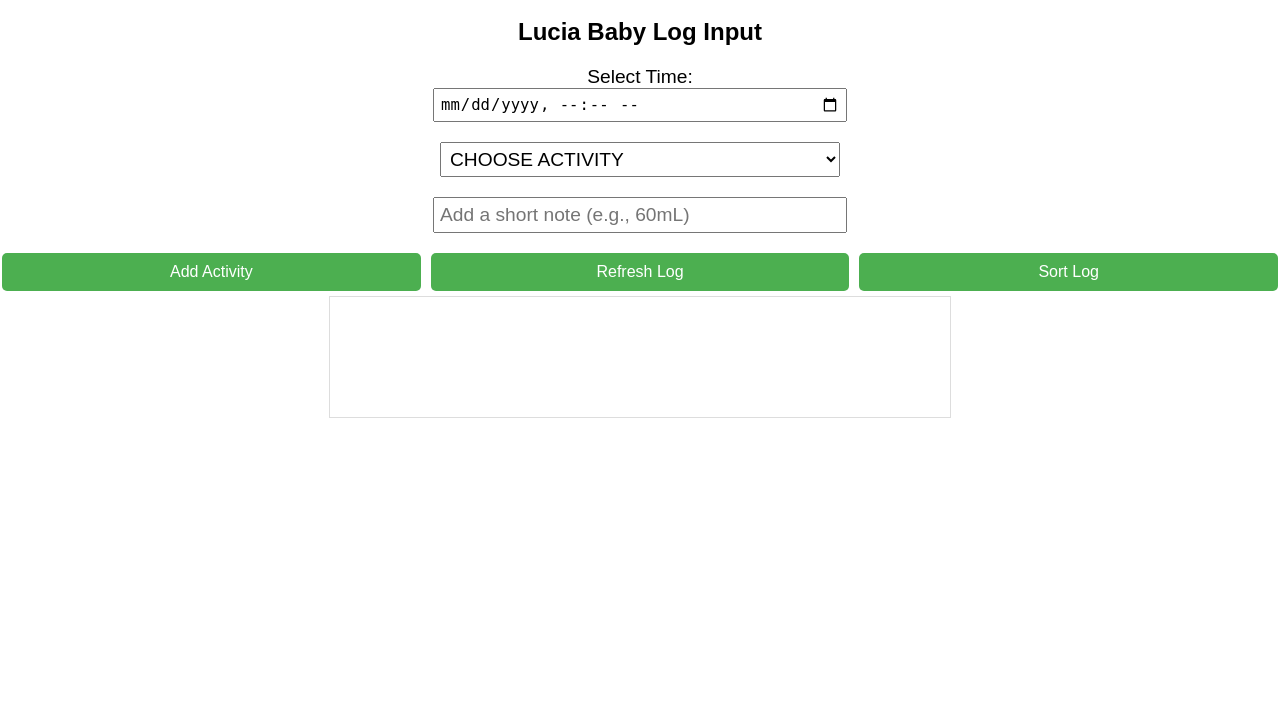
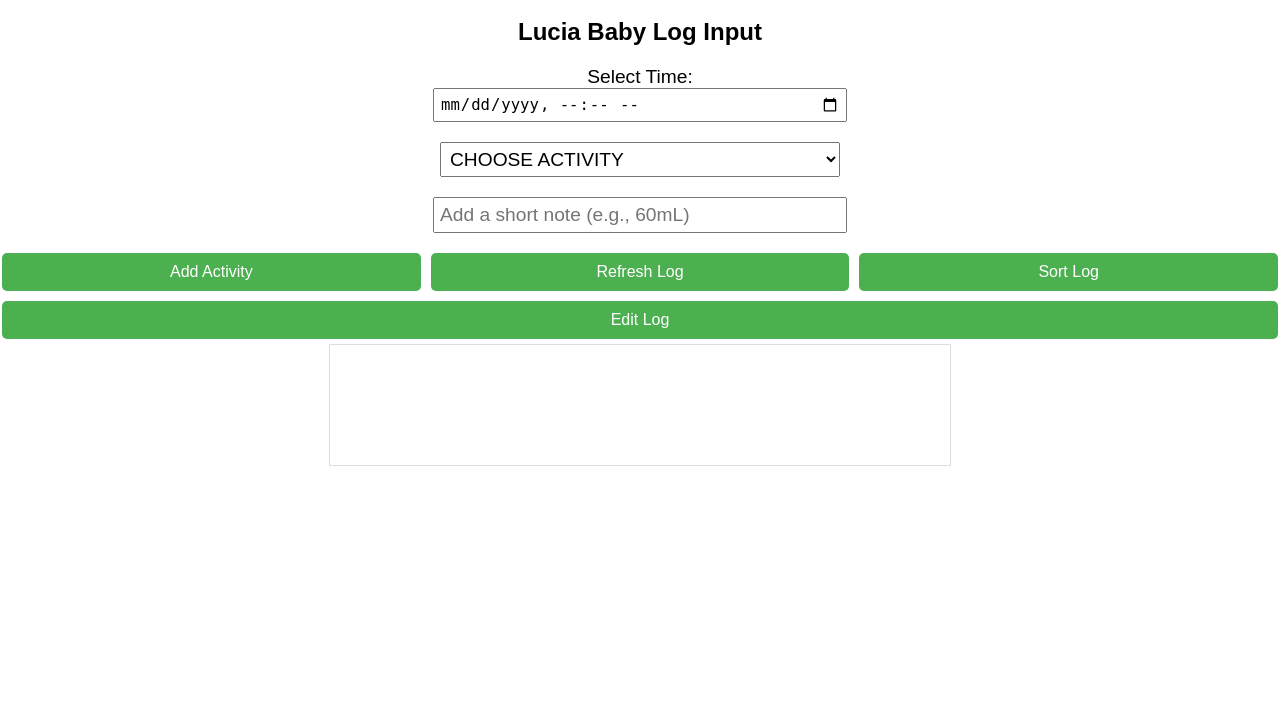
Before and after one commit to MirceaDavidEsc/babylog, a Flask app: page / in a window 1280 px wide. Shown: the top 706 px of the page. Run offline with Flask 3, Linux system fonts and the light colour scheme; data that the repository does not hold is empty.

Commit message:
- Moved CSS to separate static file - Added "bathing" to drop-down selection - Added "edit log" button, but need to fix actually committing edit to log.txt

```diff
--- /dev/null
+++ b/static/style.css
@@ -0,0 +1,121 @@
+body {
+    font-family: Arial, sans-serif;
+    text-align: center;
+    margin: 0;
+    padding: 0;
+    display: flex;
+    flex-direction: column;
+    justify-content: flex-start;
+    height: 100vh;
+    padding: 2px;
+}
+
+h1 {
+    margin-bottom: 20px;
+    font-size: 1.5em;
+}
+
+h2 {
+    font-size: 1.2em;
+}
+
+.form-group {
+    margin-bottom: 15px;
+}
+
+label, select, input {
+    font-size: 1.2em;
+    width: 80%;
+    max-width: 400px;
+    margin: 0 auto;
+    padding: 10px;
+}
+
+input, select {
+    display: block;
+    margin-bottom: 5px;
+    padding: 5px;
+    font-size: 1.2em;
+}
+
+.button-group {
+    display: flex;
+    justify-content: center;
+    gap: 10px;
+}
+
+.button-group button {
+    flex: 1;
+    padding: 10px 10px;
+    font-size: 1em;
+    background-color: #4CAF50;
+    color: white;
+    border: none;
+    cursor: pointer;
+    border-radius: 5px;
+}
+
+#edit-log-btn {
+    background-color: #4CAF50; /* Green */
+    color: white;
+    padding: 10px 20px;
+    font-size: 1em;
+    border: none;
+    cursor: pointer;
+    border-radius: 5px;
+    margin-top: 10px;
+    display: inline-block;
+}
+
+/* Hover effect for the green button */
+#edit-log-btn:hover {
+    background-color: #45a049; /* Slightly darker green */
+}
+
+/* Blue button style for editing state */
+#edit-log-btn.editing {
+    background-color: blue; /* Blue when editing */
+}
+
+/* Hover effect for the blue button */
+#edit-log-btn.editing:hover {
+    background-color: #0033cc; /* Darker blue */
+}
+HTML and Java
+
+.button-group button:hover {
+    background-color: #45a049;
+}
+
+/* Styling for the log display (read-only) */
+#log {
+    margin-top: 5px;
+    text-align: left;
+    min-height: 100px;
+    max-height: 300px;
+    overflow-y: scroll;
+    width: 90%;
+    max-width: 600px;
+    margin-left: auto;
+    margin-right: auto;
+    border: 1px solid #ddd;
+    padding: 10px;
+    font-size: 1.2em;
+    word-wrap: break-word;
+    white-space: pre-wrap; /* Ensure line breaks are preserved */
+}
+
+/* Styling for the log edit text field (editable) */
+#log-textarea {
+    display: none; /* Initially hidden until the user clicks 'Edit Log' */
+    width: 90%; /* Same width as #log */
+    max-width: 600px; /* Same max-width as #log */
+    height: 300px; /* Match the height of #log */
+    margin-left: auto;
+    margin-right: auto;
+    padding: 10px; /* Same padding as #log */
+    font-size: 1.2em; /* Same font size as #log */
+    white-space: pre-wrap; /* Ensure line breaks are preserved */
+    border: 1px solid #ddd;
+    overflow-y: scroll;
+}
--- a/templates/index.html
+++ b/templates/index.html
@@ -1,82 +1,12 @@
 <!DOCTYPE html>
 <html lang="en">
+
 <head>
     <meta charset="UTF-8">
     <meta name="viewport" content="width=device-width, initial-scale=1.0">
     <title>Lucia Baby Log Input</title>
-    <style>
-        body {
-            font-family: Arial, sans-serif;
-            text-align: center;
-            margin: 0;
-            padding: 0;
-            display: flex;
-            flex-direction: column;
-            justify-content: flex-start;
-            height: 100vh;
-            padding: 2px;
-        }
-        h1 {
-            margin-bottom: 20px;
-            font-size: 1.5em;
-        }
-        h2 {
-            font-size: 1.2em;
-        }
-        .form-group {
-            margin-bottom: 15px;
-        }
-        label, select, input {
-            font-size: 1.2em;
-            width: 80%;
-            max-width: 400px;
-            margin: 0 auto;
-            padding: 10px;
-        }
-        input, select {
-            display: block;
-            margin-bottom: 5px;
-            padding: 5px;
-            font-size: 1.2em;
-        }
-        .button-group {
-            display: flex;
-            justify-content: center;
-            gap: 10px;
-        }
-        .button-group button {
-            flex: 1;
-            padding: 10px 10px;
-            font-size: 1em;
-            background-color: #4CAF50;
-            color: white;
-            border: none;
-            cursor: pointer;
-            border-radius: 5px;
-        }
-        .button-group button:hover {
-            background-color: #45a049;
-        }
-        #message {
-            color: black;
-            margin-top: 2px;
-        }
-        #log {
-            margin-top: 5px;
-            text-align: left;
-            min-height: 100px;
-            max-height: 300px;
-            overflow-y: scroll;
-            width: 90%;
-            max-width: 600px;
-            margin-left: auto;
-            margin-right: auto;
-            border: 1px solid #ddd;
-            padding: 10px;
-            font-size: 1.2em;
-            word-wrap: break-word;
-        }
-    </style>
+	<link rel="icon" href="{{ url_for('static', filename='favicon.ico') }}">
+	<link rel="stylesheet" href="{{ url_for('static', filename='style.css') }}">
 </head>
 <body>
     <h1>Lucia Baby Log Input</h1>
@@ -94,6 +24,7 @@
 			<option value="mixed diaper">Mixed Diaper</option>
 			<option value="playing">Playing</option>
 			<option value="feeding">Feeding</option>
+			<option value="bathing">Bathing</option>
 		</select>
     </div>
     <div class="form-group">
@@ -107,9 +38,63 @@
         <button onclick="sortLog()">Sort Log</button>
     </div>
 
+	<!-- New button to edit the log -->
+    <button id="edit-log-btn" class="edit-log-btn" onclick="toggleEditLog()">Edit Log</button>
+
+
     <div id="log"></div>
+	<textarea id="log-textarea"></textarea>
+
 
     <script>
+		        let isEditing = false; // Track editing state
+
+        // Function to toggle between viewing and editing the log
+        function toggleEditLog() {
+            const logElement = document.getElementById('log');
+            const textarea = document.getElementById('log-textarea');
+            const editLogBtn = document.getElementById('edit-log-btn');
+
+            if (isEditing) {
+                // Save the edited log
+                const newLogContents = textarea.value;
+
+                fetch('/update_log', {
+                    method: 'POST',
+                    headers: {
+                        'Content-Type': 'application/json'
+                    },
+                    body: JSON.stringify({ log: newLogContents })
+                }).then(response => response.json())
+                  .then(data => {
+                      if (data.success) {
+                          loadLog(); // Reload log after saving
+                      }
+                  });
+
+                // Switch back to view mode
+                textarea.style.display = 'none';
+                logElement.style.display = 'block';
+                editLogBtn.textContent = 'Edit Log';
+                editLogBtn.classList.remove('editing');
+            } else {
+                // Enter edit mode
+                fetch('/get_log')
+                    .then(response => response.json())
+                    .then(data => {
+                        textarea.value = data.log_entries.join('');
+                    });
+
+                textarea.style.display = 'block';
+                logElement.style.display = 'none';
+                editLogBtn.textContent = 'Finish Editing';
+                editLogBtn.classList.add('editing');
+            }
+
+            isEditing = !isEditing; // Toggle editing state
+        }
+
+
         // Function to fetch and display the log
         function loadLog() {
             fetch('/get_log')
@@ -118,7 +103,7 @@
                     const logElement = document.getElementById('log');
                     logElement.innerHTML = data.log_entries.map(entry => `<div>${entry}</div>`).join('');
                 });
-        }
+        };
 
         function addActivity() {
 			const time = document.getElementById('time').value;
```
Lines whose indentation alone changed are shown as unchanged.
